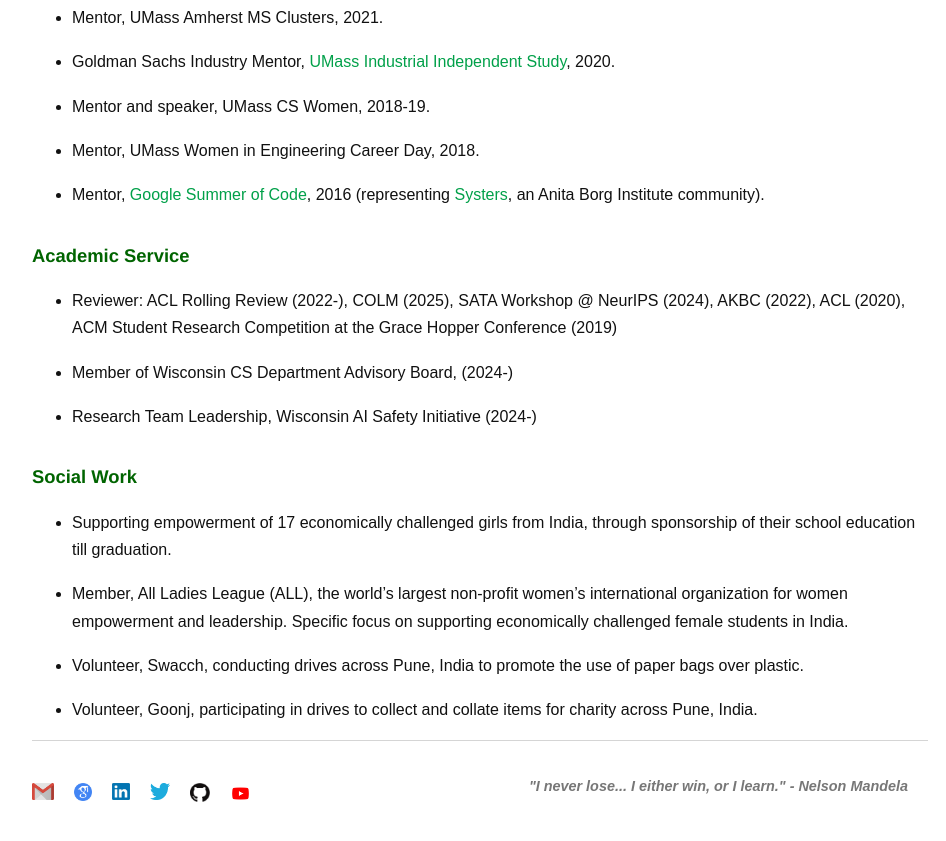
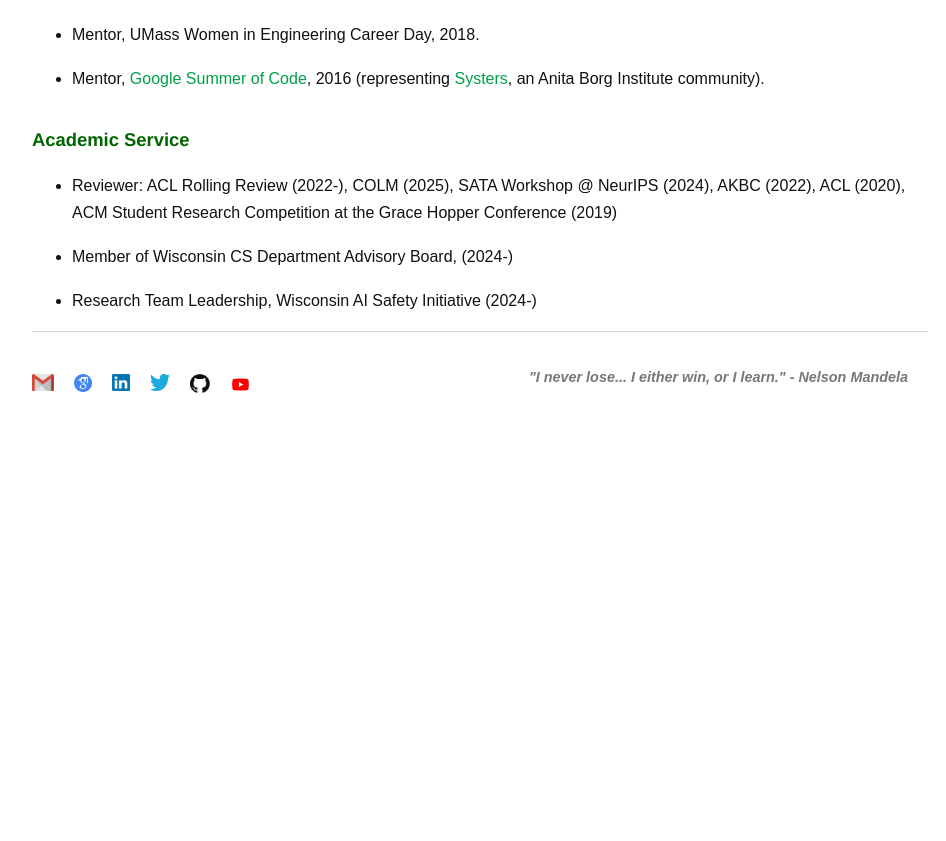
Before and after one commit to Uppaal/Uppaal.github.io, a Jekyll site: the page built from awards_service.html, in a window 1280 px wide and 900 px high, scrolled down 1207 px. Shown: the top 841 px of the window, without its empty margins (160-1106 px from the left). Built offline with Jekyll 4.4.1, drawn with Linux system fonts in a browser that asks for light colours; after the commit the page ends 1698 px from its top, so only the background shows below that; some of the changed text lies outside the part shown.

Commit message:
Comment out awards and social work sections
Commented out two list items related to awards and social work.

```diff
--- a/awards_service.html
+++ b/awards_service.html
@@ -18,8 +18,8 @@ title: Service and Recognition
 <h3> Selected Awards</h3>
 <ul>
   <li>UW Madison First-year CS Departmental Scholarship, 2022.</li>
-  <li><a href="https://en.wikipedia.org/wiki/Karmaveer_Chakra_Award">Karamveer Chakra Award</a> (instituted by the <b>United Nations</b> and iCONGO), 2021. </li>
-  <li>Young Leaders Creating a Better World for ALL Award at Women Economic Forum, 2019. (For supporting the education of underprivileged school aged girls.) </li>
+  <!-- <li><a href="https://en.wikipedia.org/wiki/Karmaveer_Chakra_Award">Karamveer Chakra Award</a> (instituted by the <b>United Nations</b> and iCONGO), 2021. </li> -->
+  <!-- <li>Young Leaders Creating a Better World for ALL Award at Women Economic Forum, 2019. (For supporting the education of underprivileged school aged girls.) </li>   -->
   <li>Semi Finalist, ACM Student Research Competition – Grace Hopper Celebration for Women in Computing, 2018.</li>
   <li>All India Rank 2, <a href="http://ncat.co.in/">National Creativity and Aptitude Test (NCAT)</a>, 2015.</li>
 </ul>
@@ -62,10 +62,11 @@ title: Service and Recognition
   <li>Research Team Leadership, Wisconsin AI Safety Initiative (2024-)</li>
 </ul>
 
+<!--
 <h3>Social Work</h3>
 <ul>
   <li>Supporting empowerment of 17 economically challenged girls from India, through sponsorship of their school education till graduation.</li>
   <li>Member, All Ladies League (ALL), the world’s largest non-profit women’s international organization for women empowerment and leadership. Specific focus on supporting economically challenged female students in India.</li>
   <li>Volunteer, Swacch, conducting drives across Pune, India to promote the use of paper bags over plastic.</li>
   <li>Volunteer, Goonj, participating in drives to collect and collate items for charity across Pune, India.</li>
-</ul>
+</ul> -->
```
